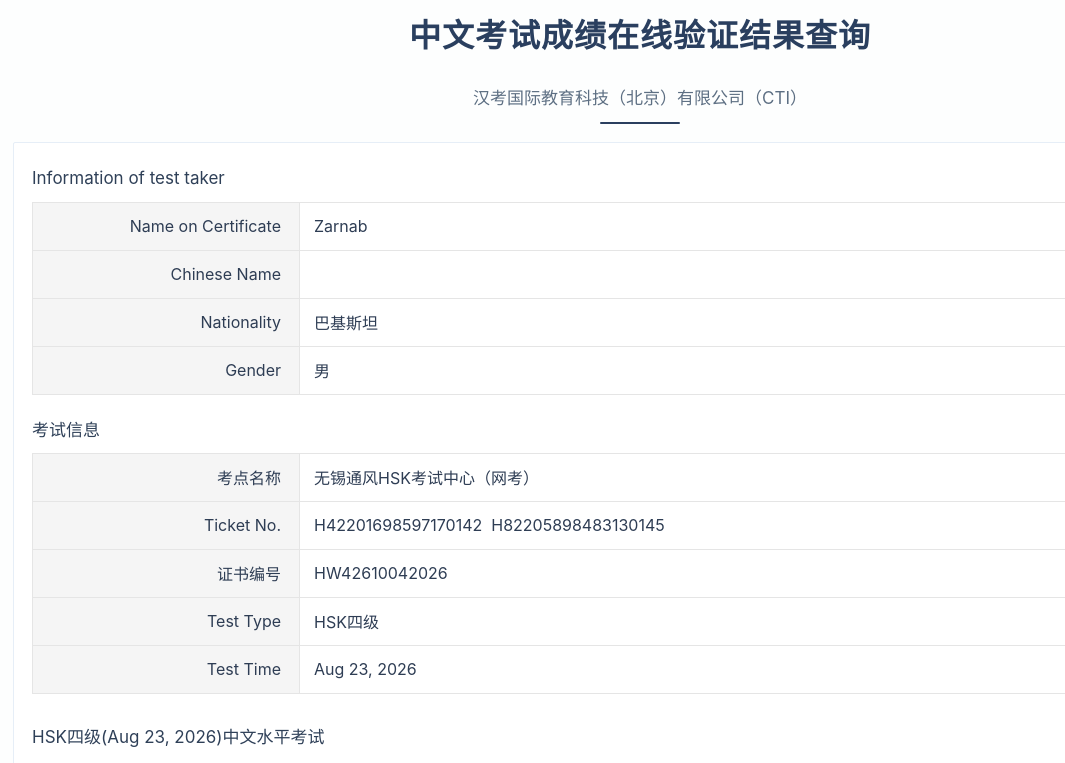
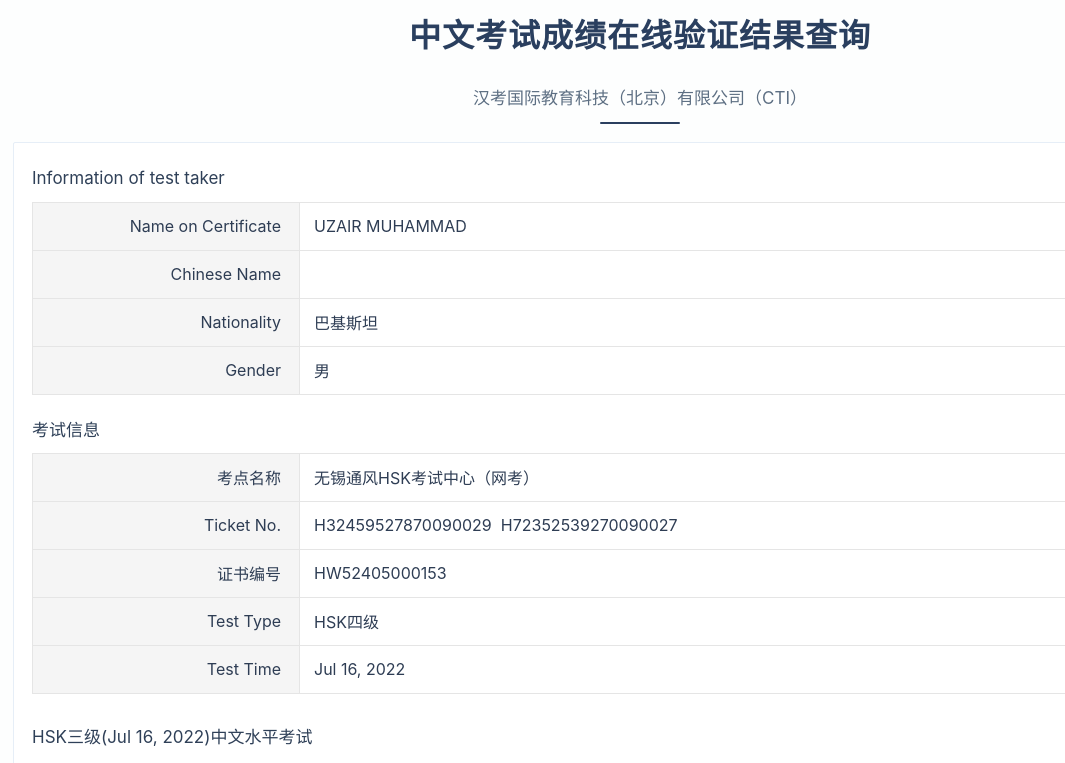
Before and after one commit to Im-AbdulQadeer/rayyanjaved, a plain HTML site: page index.html in a window 1280 px wide. Shown: the top 763 px of the page, 0-1065 px from the left. Drawn offline with Linux system fonts and the light colour scheme.

Commit message:
Update index.html

```diff
--- a/index.html
+++ b/index.html
@@ -151,7 +151,7 @@
         <colgroup><col><col></colgroup>
         <tr>
           <td class="lbl">Name on Certificate</td>
-          <td>Zarnab </td>
+          <td>UZAIR MUHAMMAD</td>
         </tr>
         <tr>
           <td class="lbl">Chinese Name</td>
@@ -180,11 +180,11 @@
         </tr>
         <tr>
           <td class="lbl">Ticket No.</td>
-          <td>H42201698597170142&nbsp;&nbsp;H82205898483130145</td>
+          <td>H32459527870090029&nbsp;&nbsp;H72352539270090027</td>
         </tr>
         <tr>
           <td class="lbl">证书编号</td>
-          <td>HW42610042026</td>
+          <td>HW52405000153</td>
         </tr>
         <tr>
           <td class="lbl">Test Type</td>
@@ -192,14 +192,14 @@
         </tr>
         <tr>
           <td class="lbl">Test Time</td>
-          <td>Aug 23, 2026</td>
+          <td>Jul 16, 2022</td>
         </tr>
       </table>
     </div>
 
     <!-- Section 3: HSK scores -->
     <div class="score-sec">
-      <h3>HSK四级(Aug 23, 2026)中文水平考试</h3>
+      <h3>HSK三级(Jul 16, 2022)中文水平考试</h3>
       <table class="score">
         <colgroup>
           <col style="width:16%"><col style="width:17%"><col style="width:18.3%">
```
